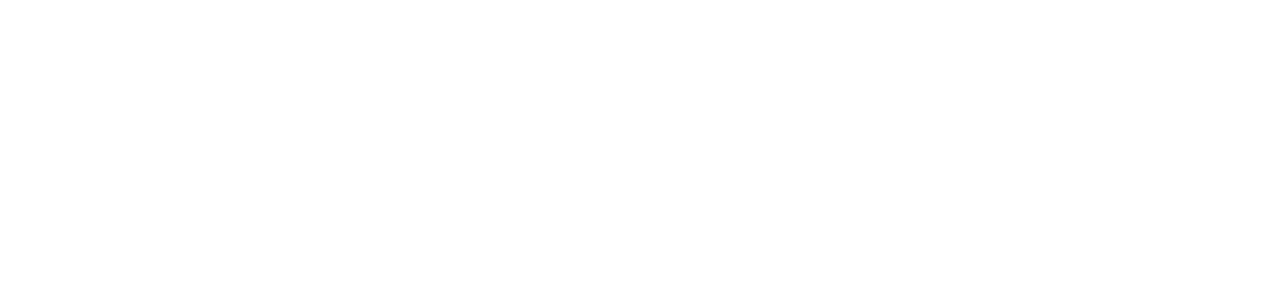
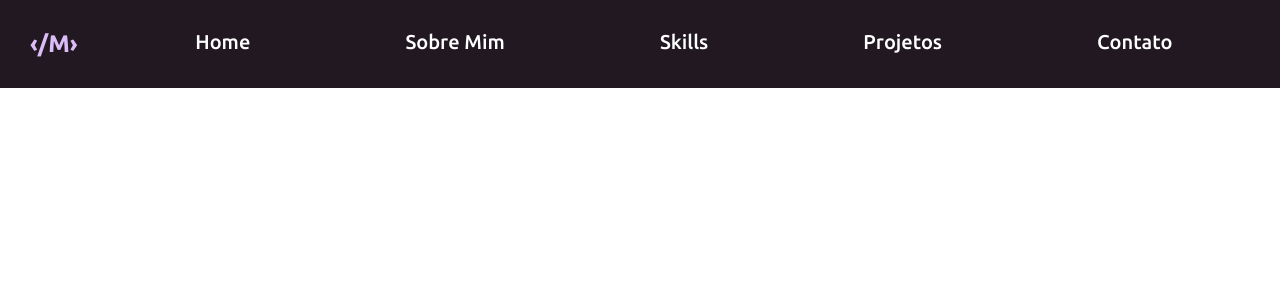
Before and after one commit to milena579/PortifolioReact, a React (Vite) app: page / in a window 1280 px wide. Shown: the top 300 px of the page. Built offline with nearby package versions, Linux system fonts and the light colour scheme.

Commit message:
criando o menu

```diff
--- a/src/App.jsx
+++ b/src/App.jsx
@@ -1,11 +1,22 @@
-import './App.module.css'
+import style from './App.module.css'
 
 function App() {
   //const [count, setCount] = useState(0)
 
   return (
     <>
-
+    <header className={style.menu} id='menu'>
+        <nav>
+            <h1>&lsaquo;/M&rsaquo;</h1>
+            <ul>
+                <li><a href="#home">Home</a></li>
+                <li><a href="#sobremim">Sobre Mim</a></li>
+                <li><a href="#skills">Skills</a></li>
+                <li><a href="#projetos">Projetos</a></li>
+                <li><a href="#contatos">Contato</a></li>
+            </ul>
+        </nav>
+    </header>
     </>
   )
 }
--- a/src/App.module.css
+++ b/src/App.module.css
@@ -0,0 +1,3 @@
+*{
+    margin: 0;
+}
--- a/src/index.css
+++ b/src/index.css
@@ -1,4 +1,58 @@
+@import url('https://fonts.googleapis.com/css2?family=Ubuntu:ital,wght@0,300;0,400;0,500;0,700;1,300;1,400;1,500;1,700&display=swap');
+
 :root {
+  --fundoEscuro: rgb(24, 22, 32);
+  --fundoMenu:  rgb(34, 24, 34);
+  --fundoVioleta:  blueviolet;
+  --corLogo:  rgb(218, 188, 247);
+  --fonte: "Ubuntu", sans-serif;
+  --corMenu: #9e64ca;
+  --corBordaMenu: #3e2f74;
+  --corFonte: white;
+}
 
+*{
+  font-family: var(--fonte);
+  scroll-behavior: smooth;
+}
 
+header{
+  background-color: var(--fundoMenu);
+  width: 100%;
+  position: fixed;
+  top: 0;
 }
+
+nav{
+  display: flex;
+  justify-content: center;
+  padding: 30px;
+}
+
+nav ul{
+  display: flex;
+  justify-content: space-around;
+  width: 100%;
+}
+
+nav h1{
+  color: var(--corLogo);
+}
+
+li{
+ list-style-type: none;
+}
+
+a{
+  text-decoration: none;
+  color: var(--corFonte);
+  font-size: 20px;
+  font-weight: 500;
+}
+
+nav a:hover{
+  border-bottom: var(--corBordaMenu) solid 2px;
+  transition: all 200ms ease-in;
+  transform: scale(1.1);
+  color: var(--corMenu);
+}
```
